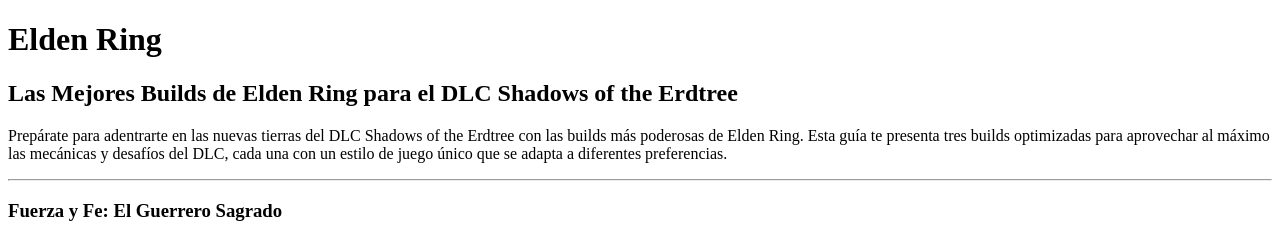
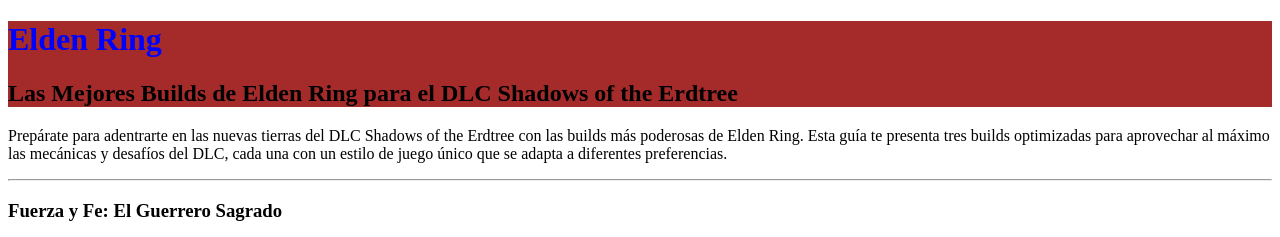
Before and after one commit to CGalvisOssa/html_eldenring, a plain HTML site: page index.html in a window 1280 px wide. Shown: the top 237 px of the page. Drawn offline with Linux system fonts and the light colour scheme.

Commit message:
Implementacion de css al proyecto

```diff
--- a/index.html
+++ b/index.html
@@ -1,14 +1,15 @@
 <!DOCTYPE html>
 <html lang="en">
     <head>
+        <link rel="stylesheet" href="/styles.css">
         <meta charset="UTF-8">
         <meta name="viewport">
-        <title>Document</title>
+        <title>BUILDS ELDEN Ring</title>
     </head>
     <body>
 
-        <header>
-            <h1>Elden Ring</h1>
+        <header class="fondo">
+            <h1 class="mitexto">Elden Ring</h1>
 
 
 
--- /dev/null
+++ b/styles.css
@@ -0,0 +1,9 @@
+.fondo{
+    background-color: brown;
+}
+
+.mitexto{
+    font-size: xx-large;
+    color: blue;
+
+}
```
